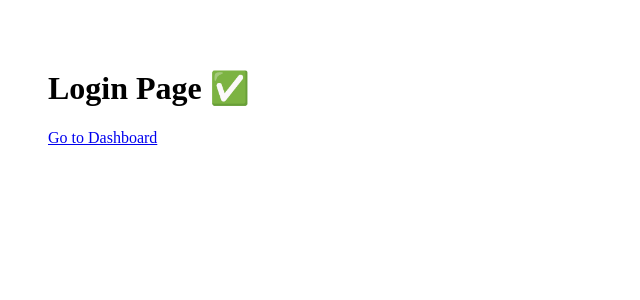
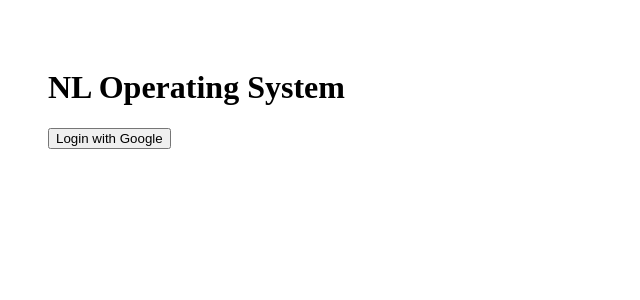
Before and after one commit to nikitaline-code/nl-operating-system, a Next.js app: page / in a window 1280 px wide. Shown: the top 300 px of the page, without its empty margins (0-640 px from the left). Built offline with nearby package versions, Linux system fonts and the light colour scheme; no server answers.

Commit message:
Update index.js

```diff
--- a/pages/index.js
+++ b/pages/index.js
@@ -1,8 +1,40 @@
+import { useEffect } from "react";
+import { createClient } from "@supabase/supabase-js";
+import { useRouter } from "next/router";
+
+const supabase = createClient(
+  process.env.NEXT_PUBLIC_SUPABASE_URL,
+  process.env.NEXT_PUBLIC_SUPABASE_ANON_KEY
+);
+
 export default function Home() {
+  const router = useRouter();
+
+  useEffect(() => {
+    const checkUser = async () => {
+      const { data } = await supabase.auth.getSession();
+      if (data.session) {
+        router.push("/dashboard");
+      }
+    };
+    checkUser();
+  }, []);
+
+  const handleGoogleLogin = async () => {
+    await supabase.auth.signInWithOAuth({
+      provider: "google",
+      options: {
+        redirectTo: window.location.origin,
+      },
+    });
+  };
+
   return (
     <div style={{ padding: 40 }}>
-      <h1>Login Page ✅</h1>
-      <a href="/dashboard">Go to Dashboard</a>
+      <h1>NL Operating System</h1>
+      <button onClick={handleGoogleLogin}>
+        Login with Google
+      </button>
     </div>
   );
 }
```
